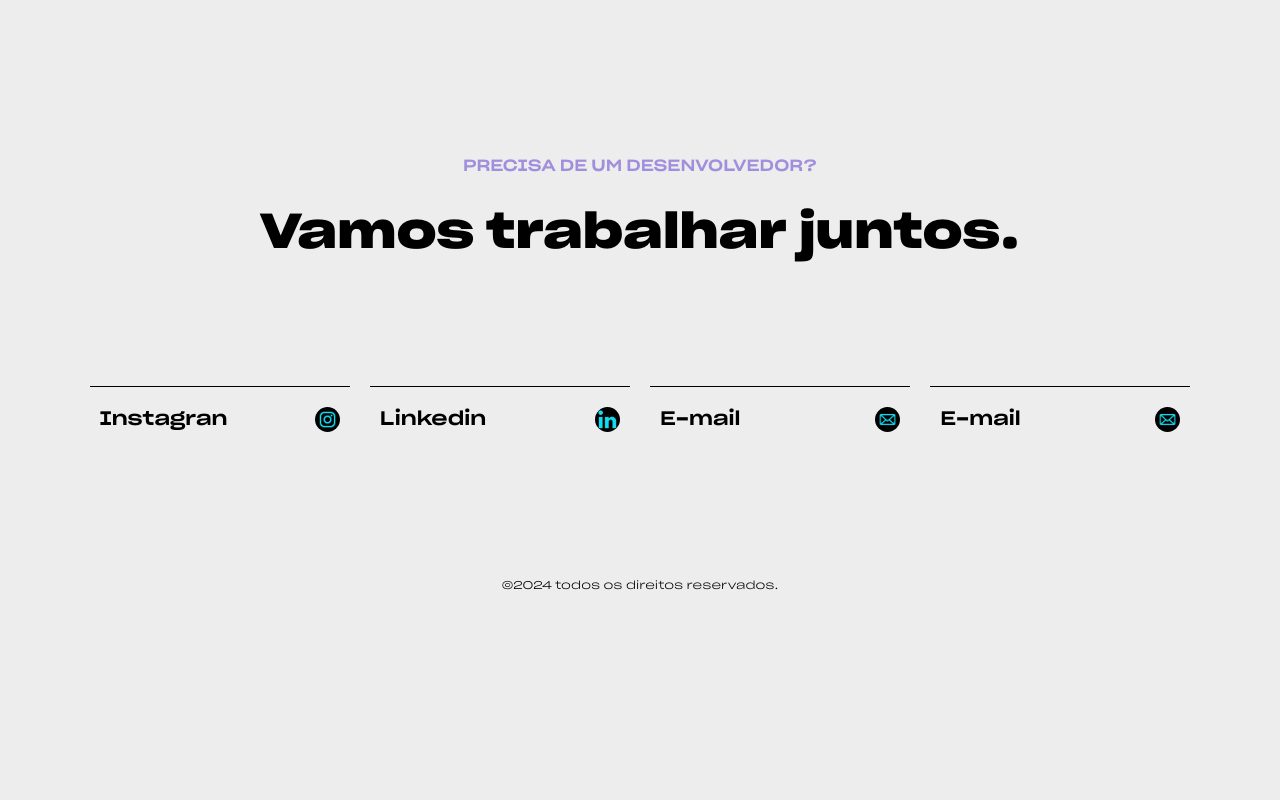
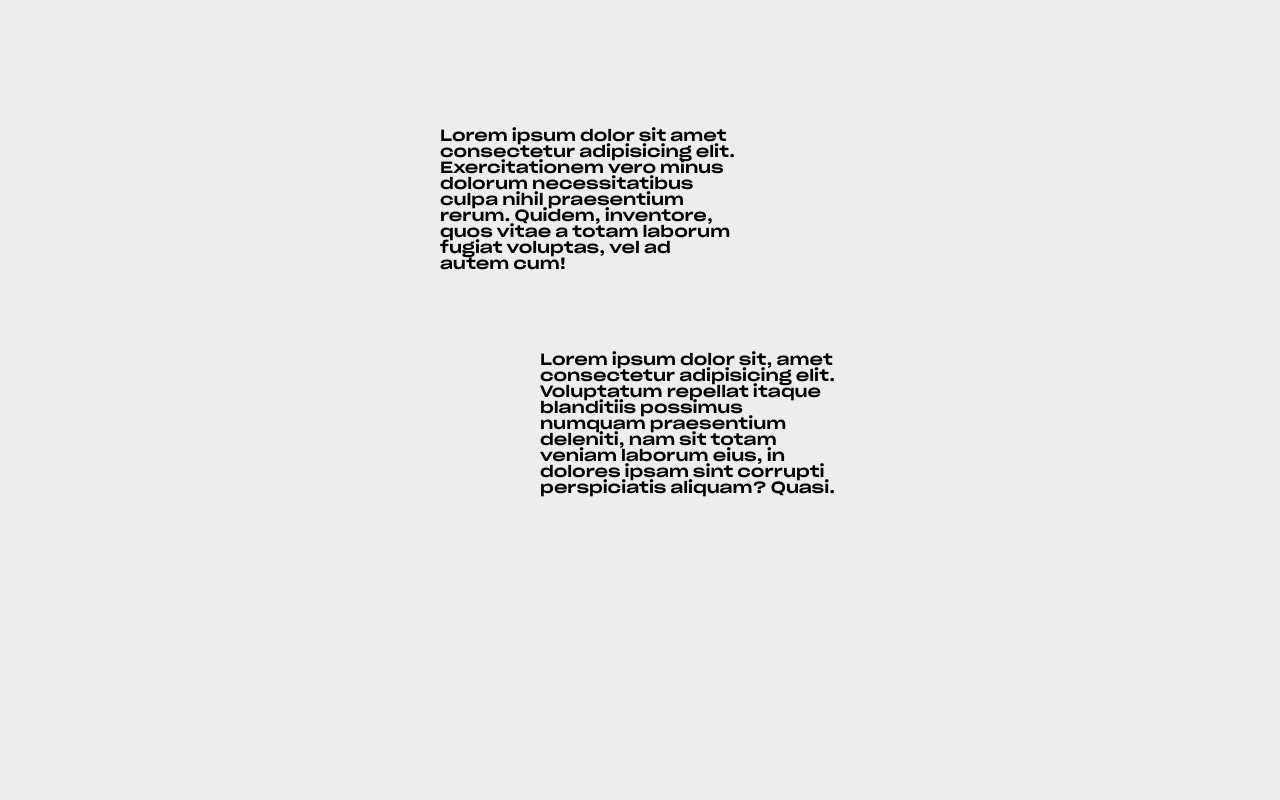
Before and after one commit to Leonardo-NY/portfolio, a React (Vite) app: page / in a window 1280 px wide. Shown: the part 1700-2500 px from the top of the page. Before the commit the page ends 2355 px from the top, so only its background shows below. Built offline with nearby package versions, Linux system fonts and the light colour scheme; a web font is replaced by a local one.

Commit message:
nova area sobre

```diff
--- a/src/App.jsx
+++ b/src/App.jsx
@@ -2,11 +2,13 @@ import './App.css'
 import Header from './components/Header/header'
 import Home from './components/Home/home'
 import Contato from './components/Contatos/contato'
+import Sobre from './components/Sobre/sobre'
 function App() {
   return (
     <>
       <Header/>
       <Home/>
+      <Sobre/>
       <Contato/>
     </>
   )
--- a/src/components/Header/header.jsx
+++ b/src/components/Header/header.jsx
@@ -15,7 +15,7 @@ function Header(){
         <nav id='nav'>
           <ul id="menu">
             <li><a class="links nav" href="#home">Home</a></li>
-            <li><a class="links nav" href="#">sobre</a></li>
+            <li><a class="links nav" href="#sobre">sobre</a></li>
             <li><a  class="links nav"href="#projetos">Projetos</a></li>
             <li><a class="links nav" href="#contato">Contatos</a></li>
             <li><button id="mode"onClick={btnModo} className=''><div></div></button></li>
--- /dev/null
+++ b/src/components/Sobre/sobre.css
@@ -0,0 +1,17 @@
+#sobre{
+  height: 100vh;
+  display: flex;
+  flex-direction: column;
+  align-items: center;
+  gap: 10%;
+}
+#sobre p{
+  width: 300px;
+  text-align: start;
+}
+#p-sobre-um{
+  translate: -50px;
+}
+#p-sobre-dois{
+  translate: 50px;
+}
--- /dev/null
+++ b/src/components/Sobre/sobre.jsx
@@ -0,0 +1,12 @@
+import './sobre.css'
+function Sobre(){
+  return(
+    <>
+      <section id='sobre'>
+        <p id='p-sobre-um'>Lorem ipsum dolor sit amet consectetur adipisicing elit. Exercitationem vero minus dolorum necessitatibus culpa nihil praesentium rerum. Quidem, inventore, quos vitae a totam laborum fugiat voluptas, vel ad autem cum!</p>
+        <p id='p-sobre-dois'>Lorem ipsum dolor sit, amet consectetur adipisicing elit. Voluptatum repellat itaque blanditiis possimus numquam praesentium deleniti, nam sit totam veniam laborum eius, in dolores ipsam sint corrupti perspiciatis aliquam? Quasi.</p>
+      </section>
+    </>
+  )
+}
+export default Sobre
```
